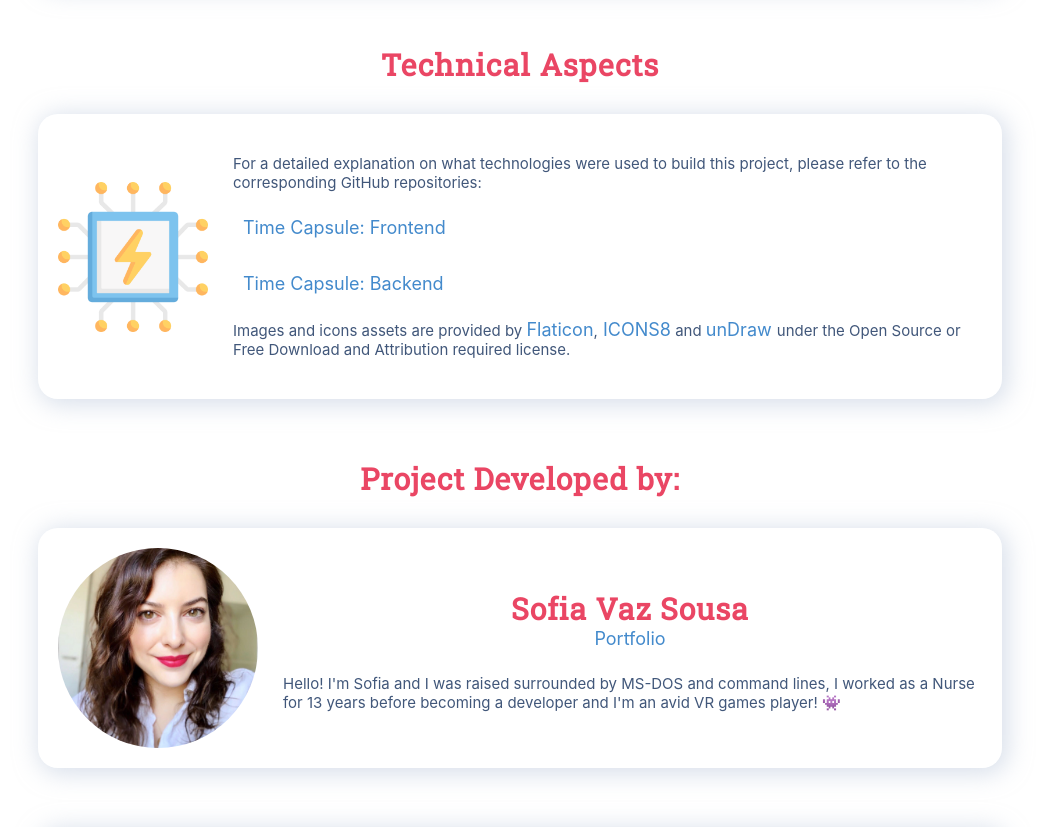
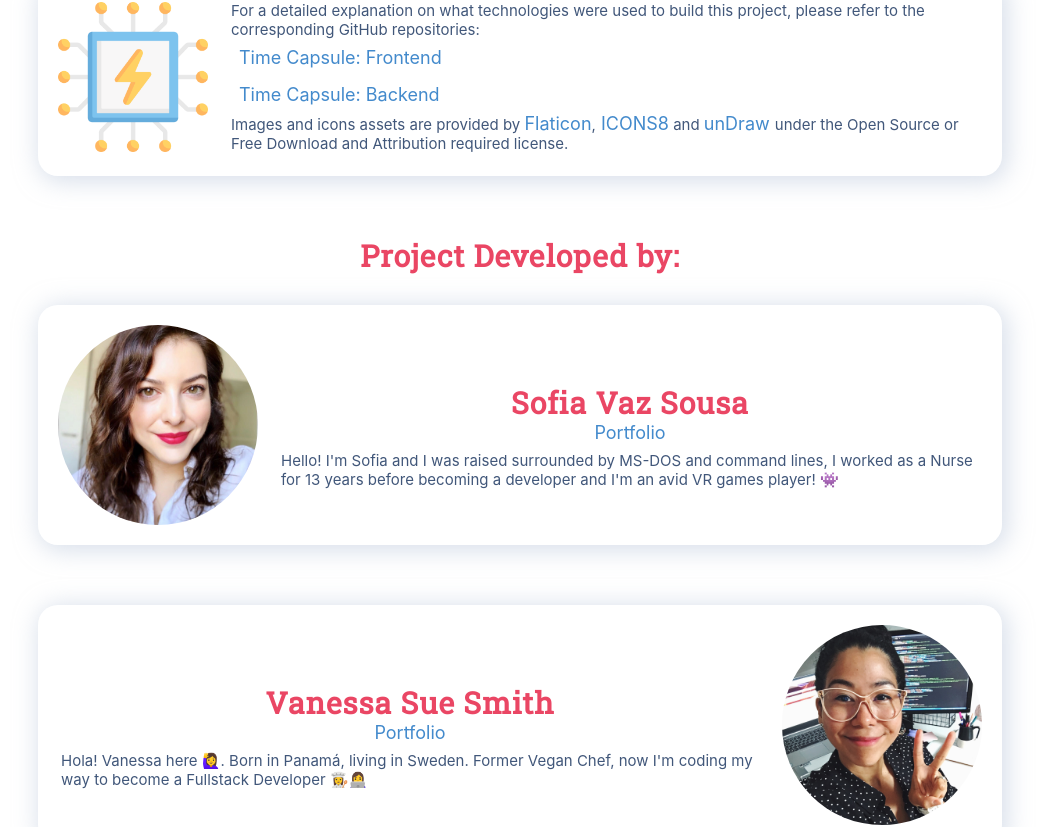
Before and after one commit to VanessaSue27/final-project-frontend, a React (Create React App) app: page /about in a window 1280 px wide. Shown: the part 1106-1933 px from the top of the page, without its empty margins (120-1165 px from the left). Built offline with nearby package versions, Linux system fonts and the light colour scheme.

Commit message:
Add Vanessa bio text

```diff
--- a/src/pages/AboutPage.js
+++ b/src/pages/AboutPage.js
@@ -83,7 +83,8 @@ export const AboutPage = () => {
         <TextBox>
           <SubTitle>Sofia Vaz Sousa</SubTitle>
           <AboutPageLink href="https://sofiavazs.netlify.app/" target="_blank" rel="noopener noreferrer">Portfolio</AboutPageLink>
-          <Text>Hello! I&apos;m Sofia and I was raised surrounded by MS-DOS and command lines,
+          <Text>
+            Hello! I&apos;m Sofia and I was raised surrounded by MS-DOS and command lines,
             I worked as a Nurse for 13 years before becoming a developer and I&apos;m an avid VR games player! <span role="img" aria-label="emoji">👾</span>
           </Text>
         </TextBox>
@@ -92,6 +93,10 @@ export const AboutPage = () => {
         <TextBox>
           <SubTitle>Vanessa Sue Smith</SubTitle>
           <AboutPageLink href="https://vanessa-portfolio.netlify.app/" target="_blank" rel="noopener noreferrer">Portfolio</AboutPageLink>
+          <Text>
+            Hola! Vanessa here <span role="img" aria-label="emoji">🙋‍♀️</span>. Born in Panamá, living in Sweden. Former Vegan Chef,
+            now I&apos;m coding my way to become a Fullstack Developer 👩‍🍳👩‍💻
+          </Text>
         </TextBox>
         <PersonalImage src={vanessa} alt="vanessa" />
       </Divider>
--- a/src/styled-components/GlobalStyles.js
+++ b/src/styled-components/GlobalStyles.js
@@ -254,7 +254,8 @@ export const TextBox = styled.div`
 export const Text = styled.p`
   font-size: 15px;
   color: rgb(65,87,122);
-  padding: 10px;
+  padding: 8px;
+  margin: 0;
 `;
 
 export const AboutPageLink = styled.a`
```
